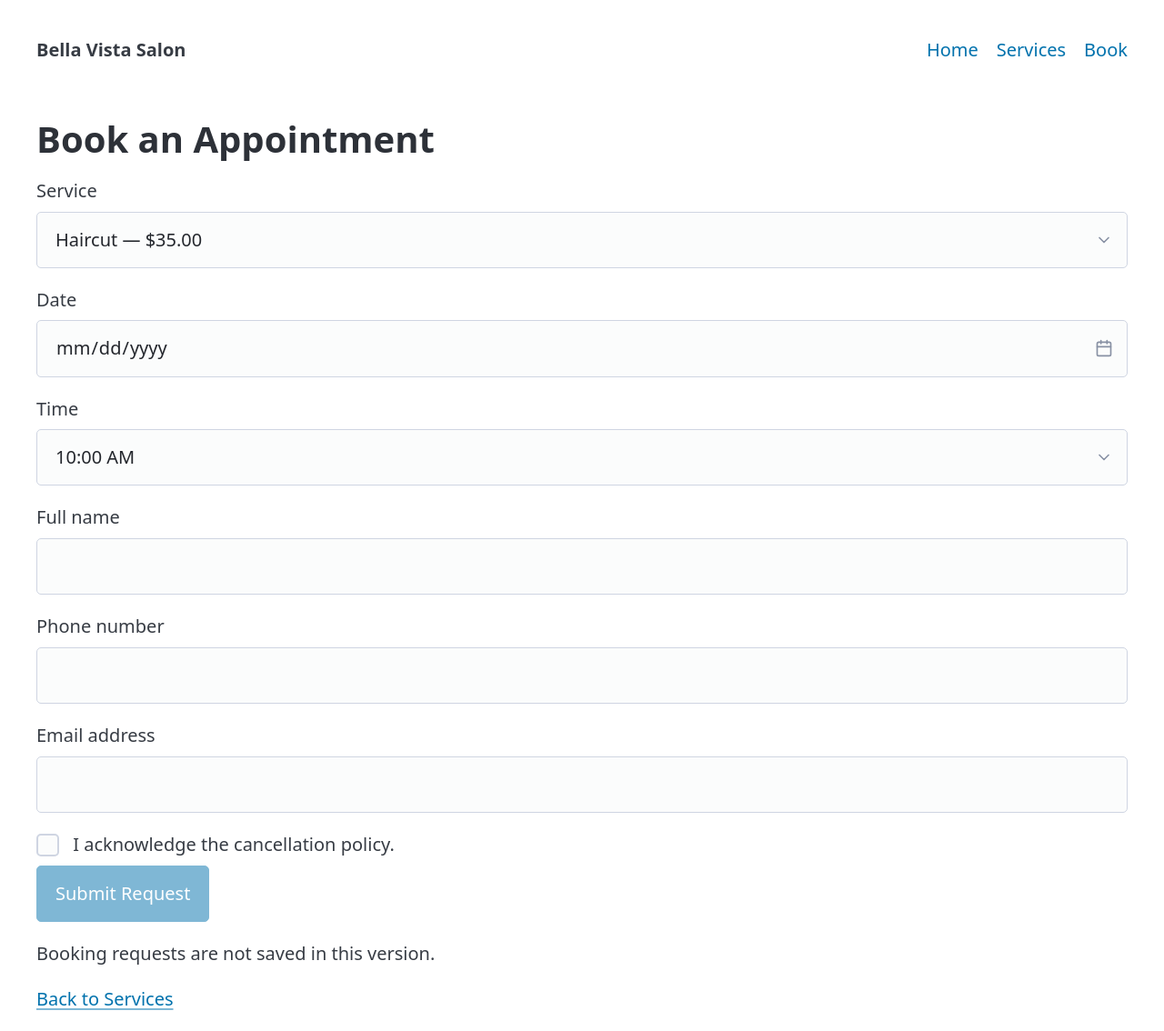
After one commit to juanosorio-alt/egn475-salon-osorio, a Flask app: page /book in a window 1280 px wide. The commit adds this page. Shown: the whole page at 91% size. Run offline with Flask 3, Linux system fonts and the light colour scheme; some libraries are stand-ins or nearby versions.

Commit message:
Add booking form page

```diff
--- a/app.py
+++ b/app.py
@@ -31,3 +31,6 @@ def service_detail(service_id):
     if service is None:
         abort(404)
     return render_template("service_detail.html", service=service)
+@app.route("/book")
+def book():
+    return render_template("book.html", services=SAMPLE_SERVICES)
--- a/templates/base.html
+++ b/templates/base.html
@@ -16,6 +16,7 @@
         <ul>
           <li><a href="{{ url_for('home') }}">Home</a></li>
           <li><a href="{{ url_for('services') }}">Services</a></li>
+          <li><a href="{{ url_for('book') }}">Book</a></li>
           {% block nav_links %}{% endblock %}
         </ul>
       </nav>
--- /dev/null
+++ b/templates/book.html
@@ -0,0 +1,45 @@
+{% extends "base.html" %}
+
+{% block title %}Book an Appointment | Bella Vista Salon{% endblock %}
+
+{% block content %}
+  <h1>Book an Appointment</h1>
+
+  <form>
+    <label for="service">Service</label>
+    <select id="service" name="service">
+      {% for service in services %}
+        <option value="{{ service.id }}">{{ service.name }} — ${{ "%.2f"|format(service.price_cents / 100) }}</option>
+      {% endfor %}
+    </select>
+
+    <label for="appointment-date">Date</label>
+    <input id="appointment-date" name="appointment-date" type="date">
+
+    <label for="appointment-time">Time</label>
+    <select id="appointment-time" name="appointment-time">
+      <option value="10:00">10:00 AM</option>
+      <option value="11:30">11:30 AM</option>
+      <option value="14:00">2:00 PM</option>
+    </select>
+
+    <label for="full-name">Full name</label>
+    <input id="full-name" name="full-name" type="text">
+
+    <label for="phone-number">Phone number</label>
+    <input id="phone-number" name="phone-number" type="tel">
+
+    <label for="email-address">Email address</label>
+    <input id="email-address" name="email-address" type="email">
+
+    <label for="cancellation-policy">
+      <input id="cancellation-policy" name="cancellation-policy" type="checkbox">
+      I acknowledge the cancellation policy.
+    </label>
+
+    <button type="button" disabled>Submit Request</button>
+  </form>
+
+  <p>Booking requests are not saved in this version.</p>
+  <a href="{{ url_for('services') }}">Back to Services</a>
+{% endblock %}
```
